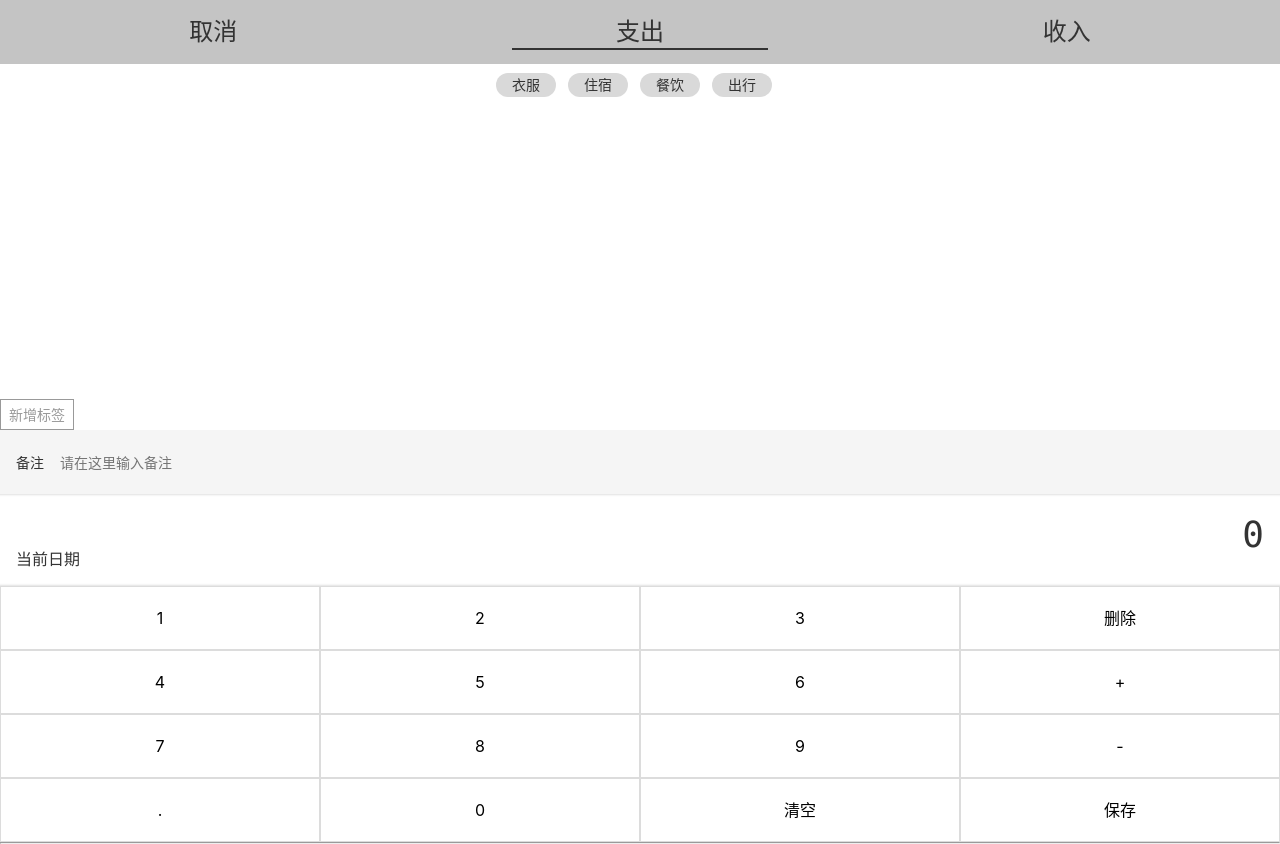
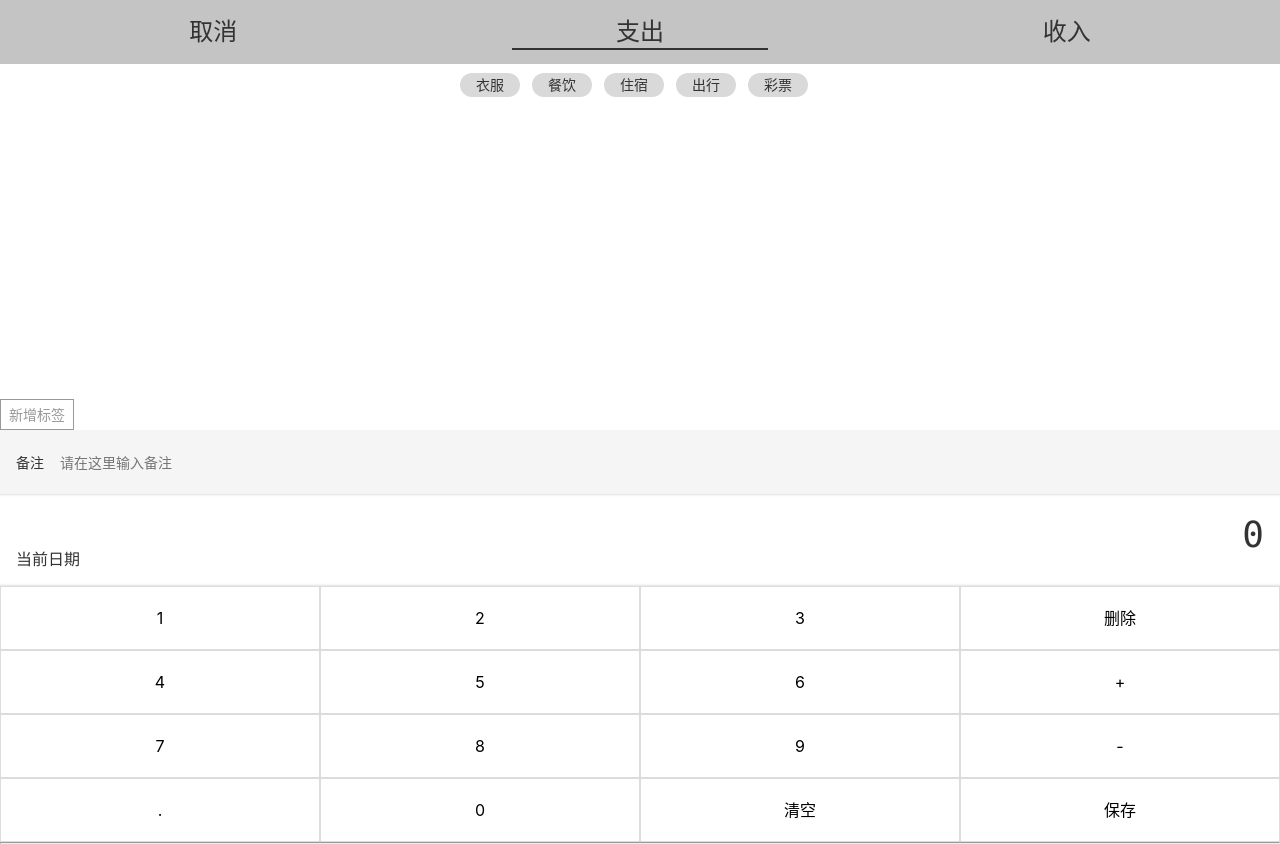
Before and after one commit to yanglin56/dybookkeeping, a Vue app: page /#/money in a window 1280 px wide. Built offline with nearby package versions, Linux system fonts and the light colour scheme.

Commit message:
可以选中或者取消 tag

```diff
--- a/src/components/Money/Tags.vue
+++ b/src/components/Money/Tags.vue
@@ -4,17 +4,35 @@
       <button>新增标签</button>
     </div>
     <ul class="current">
-      <li>衣服</li>
-      <li>住宿</li>
-      <li>餐饮</li>
-      <li>出行</li>
+      <li
+        v-for="tag in dataSource"
+        :key="tag"
+        :class="{ selected: selectedTags.indexOf(tag) >= 0 }"
+        @click="toggle(tag)"
+      >
+        {{ tag }}
+      </li>
     </ul>
   </div>
 </template>
 
 <script lang="ts">
-export default {
-  name: 'DybookkeepingTags',
+import Vue from 'vue';
+import { Component, Prop } from 'vue-property-decorator';
+
+@Component
+export default class Tags extends Vue {
+  @Prop() dataSource: string[] | undefined;
+  selectedTags: string[] = [];
+
+  toggle(tag: string) {
+    const index = this.selectedTags.indexOf(tag);
+    if (index >= 0) {
+      this.selectedTags.splice(index, 1);
+    } else {
+      this.selectedTags.push(tag);
+    }
+  }
 }
 </script>
 
@@ -32,7 +50,8 @@
     overflow: auto;
     justify-content: center;
     > li {
-      background: #d9d9d9;
+      $bg: #d9d9d9;
+      background: $bg;
       $h: 24px;
       height: $h;
       line-height: $h;
@@ -40,6 +59,10 @@
       padding: 0 16px;
       margin-right: 12px;
       margin-top: 8px;
+      &.selected {
+        background: darken($bg, 50%);
+        color: white;
+      }
     }
   }
   > .new {
--- a/src/views/Money.vue
+++ b/src/views/Money.vue
@@ -2,12 +2,12 @@
   <div class="money-wrapper">
     <NumberPad />
     <Notes />
-    <Tags />
+    <Tags :dataSource="tags" />
     <Types :xxx="1" />
   </div>
 </template>
 
-<script lang="ts">
+<script >
 import NumberPad from '@/components/Money/NumberPad.vue';
 import Types from '@/components/Money/Types.vue';
 import Notes from '@/components/Money/Notes.vue';
@@ -16,6 +16,11 @@
 export default {
   name: 'FruitBookkeepingMoney',
   components: { Tags, Notes, Types, NumberPad },
+  data() {
+    return {
+      tags: ['衣服', '餐饮', '住宿', '出行', '彩票'],
+    };
+  },
 };
 </script>
 
```
